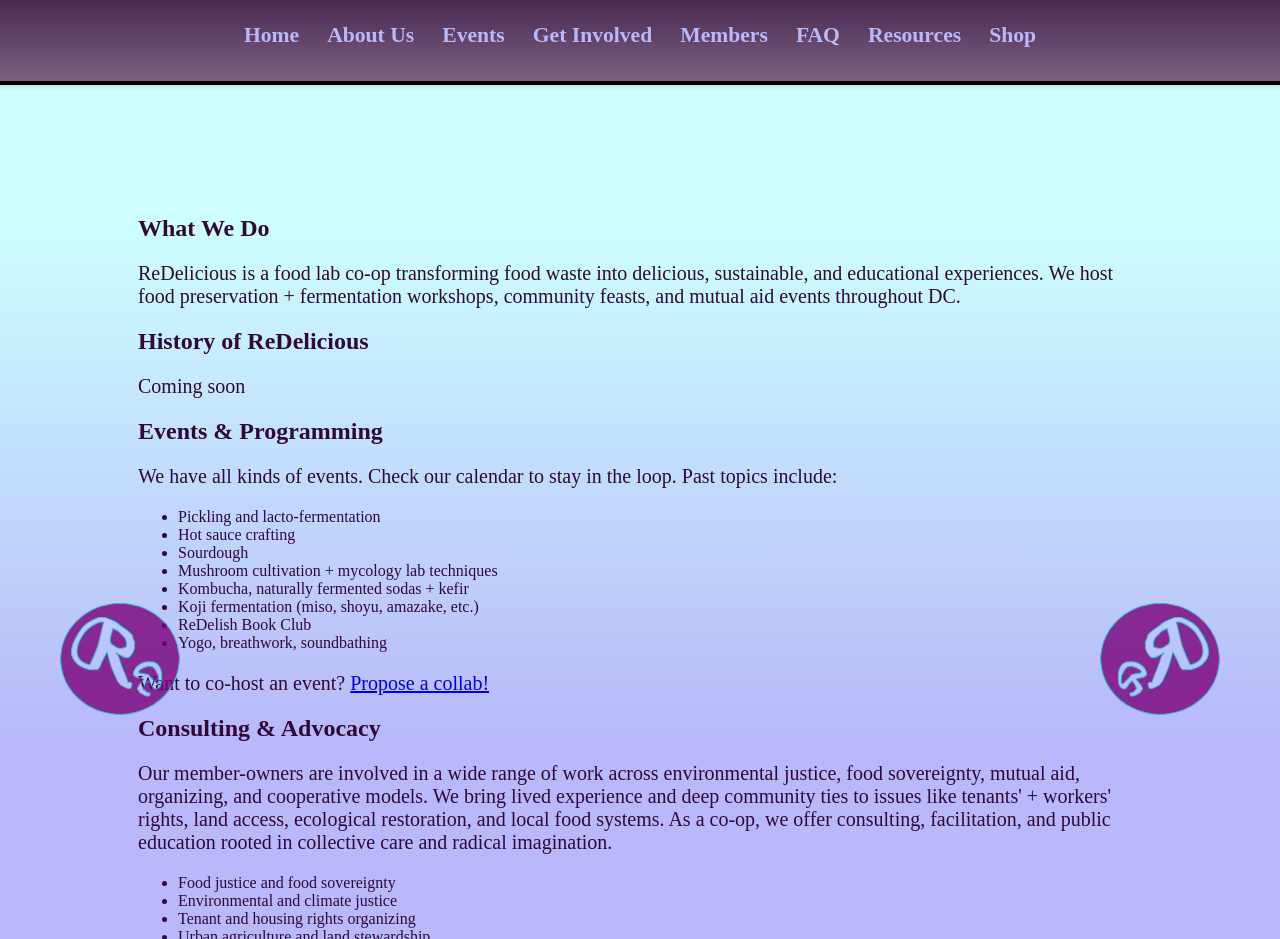
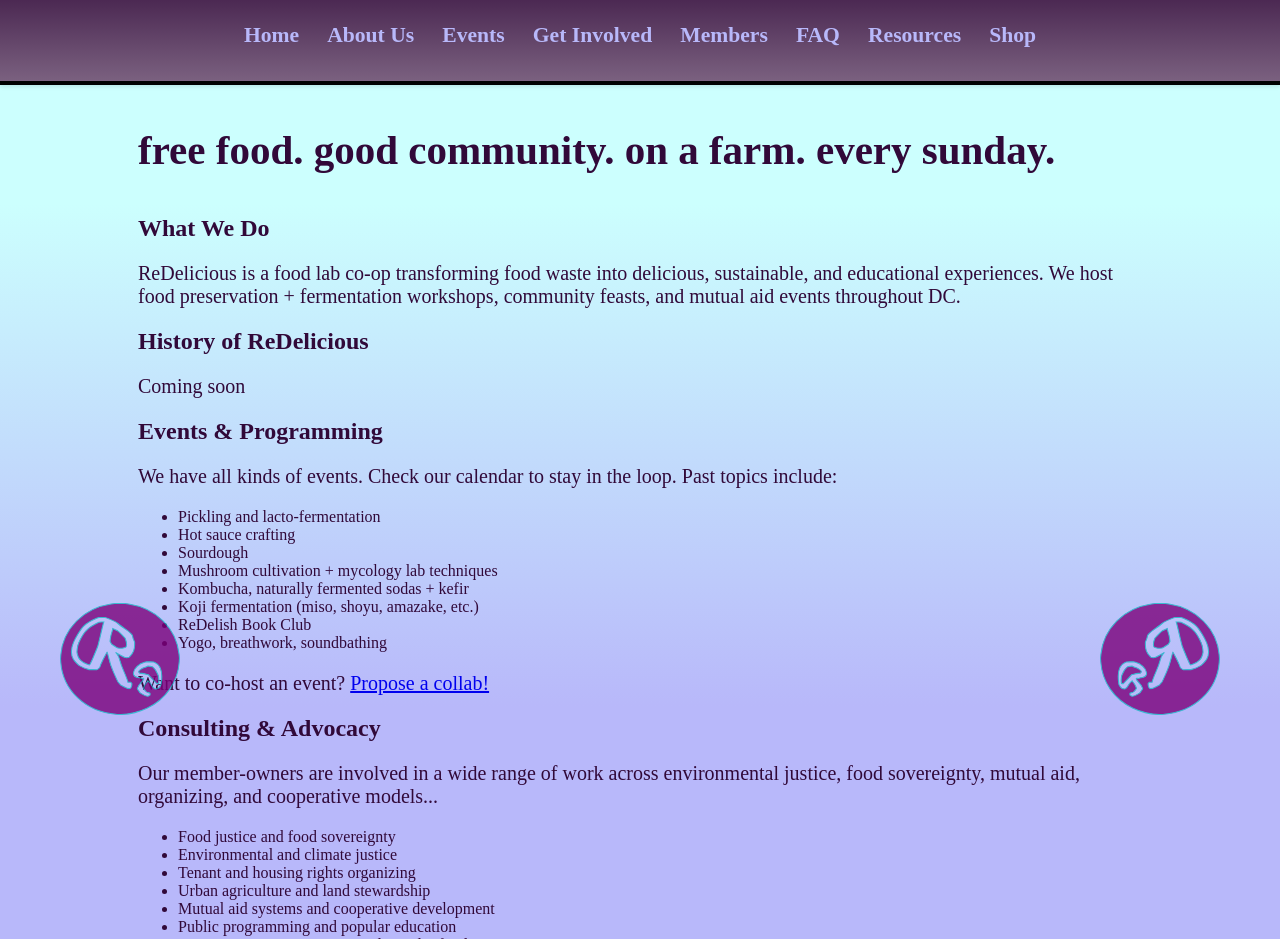
Before and after one commit to aaronhoffman7/rhinestock, a Next.js app: page /about in a window 1280 px wide. Shown: the part 173-1112 px from the top of the page. Built offline with nearby package versions, Linux system fonts and the light colour scheme; a web font is replaced by a local one.

Commit message:
animation tagline

```diff
--- a/src/app/about/page.tsx
+++ b/src/app/about/page.tsx
@@ -1,20 +1,26 @@
-"use client";
-
-import { useEffect } from "react";
+import { useEffect, useRef } from "react";
 import { usePageTitle } from "../context/PageTitleContext";
 
 export default function AboutPage() {
   const [, setTitle] = usePageTitle();
+  const taglineRef = useRef<HTMLParagraphElement | null>(null);
 
   useEffect(() => {
     setTitle("About Us");
+
+    // Safe DOM manipulation via ref
+    const el = taglineRef.current;
+    if (el) {
+      requestAnimationFrame(() => {
+        el.classList.add("visible");
+      });
+    }
   }, [setTitle]);
 
   return (
-    <>
     <main>
       <section>
-  <p className="subtagline" id="tagline">
+        <p className="subtagline" ref={taglineRef}>
           free food. good community. on a farm. every sunday.
         </p>
         <h2>What We Do</h2>
@@ -38,11 +44,11 @@ export default function AboutPage() {
           <li>Yogo, breathwork, soundbathing</li>
         </ul>
         <p>Want to co-host an event? <a href="/interest">Propose a collab!</a></p>
+      </section>
 
-</section>
       <h2>Consulting & Advocacy</h2>
       <p>
-  Our member-owners are involved in a wide range of work across environmental justice, food sovereignty, mutual aid, organizing, and cooperative models. We bring lived experience and deep community ties to issues like tenants&apos; + workers&apos; rights, land access, ecological restoration, and local food systems. As a co-op, we offer consulting, facilitation, and public education rooted in collective care and radical imagination.
+        Our member-owners are involved in a wide range of work across environmental justice, food sovereignty, mutual aid, organizing, and cooperative models...
       </p>
       <ul>
         <li>Food justice and food sovereignty</li>
@@ -55,6 +61,5 @@ export default function AboutPage() {
         <li>Garden design + conceptual planning, grow room setup assistance</li>
       </ul>
     </main>
-    </>
   );
 }
```
Lines whose indentation alone changed are shown as unchanged.
